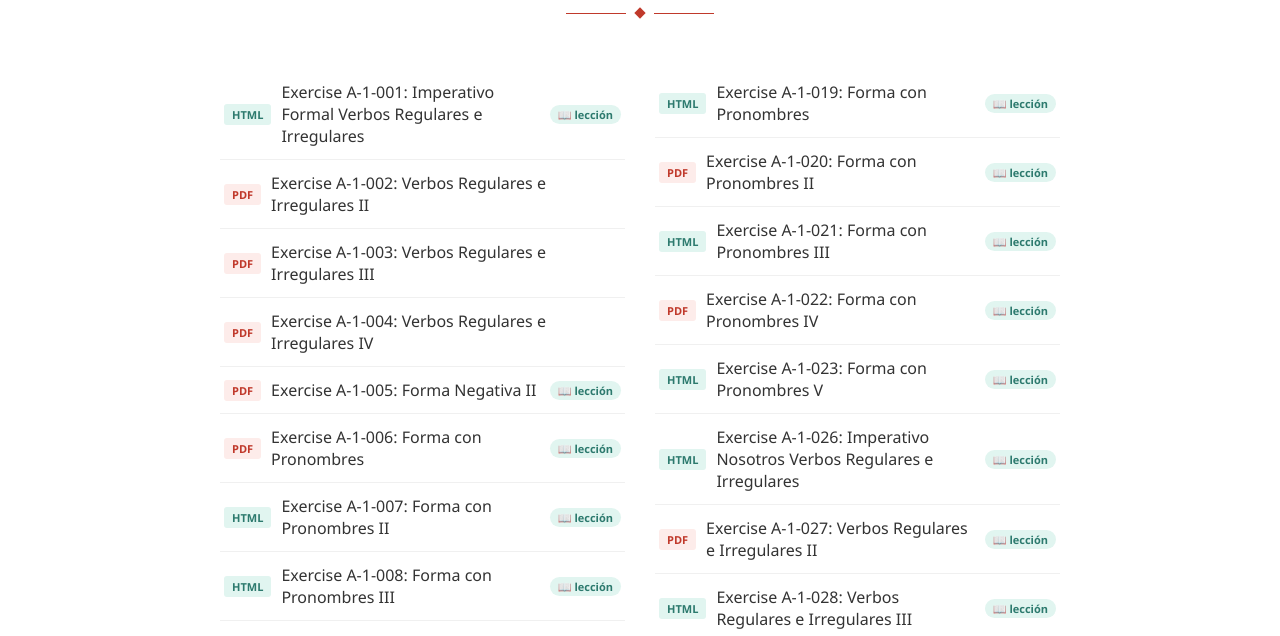
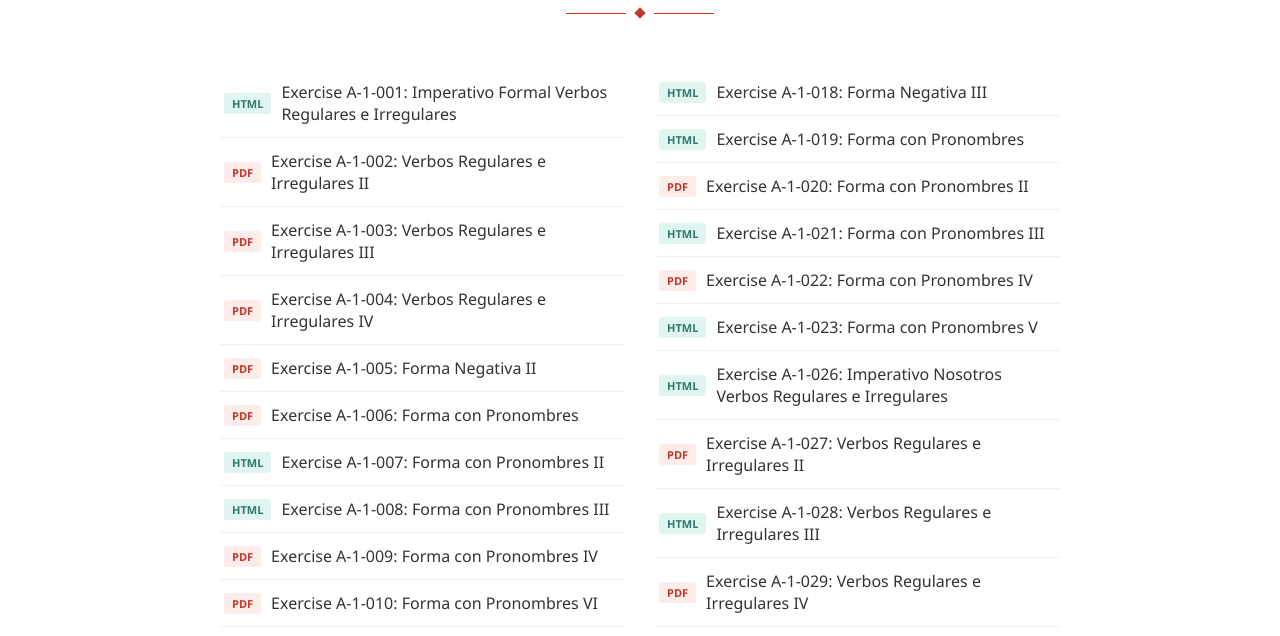
Before and after one commit to AlejandroSolis00/web-spanish-classes, a plain HTML site: page ejercicios-advanced1.html in a window 1280 px wide. Shown: the part 150-786 px from the top of the page. Drawn offline with Linux system fonts and the light colour scheme.

Commit message:
Quitar etiquetas de conteo de los listados

```diff
--- a/app.js
+++ b/app.js
@@ -2,11 +2,8 @@
   var C = window.CATALOG || [];
   var norm = function (s) { return s.toLowerCase().normalize('NFD').replace(/[̀-ͯ]/g, ''); };
   var li = function (it, level) {
-    var n = (it.rel || []).length, tag = '';
-    if (n) tag = '<span class="rel-tag" title="' + (it.href.indexOf('Lessons/') === 0 ? 'Ejercicios de este tema' : 'Tiene lección') + '">' +
-      (it.href.indexOf('Lessons/') === 0 ? n + (n === 1 ? ' ejercicio' : ' ejercicios') : '📖 lección') + '</span>';
     return '<li><a href="' + encodeURI(it.href) + '" target="_blank" rel="noopener"><span class="badge badge-' + it.type + '">' +
-      it.type.toUpperCase() + '</span>' + it.text + tag + (level ? '<span class="result-level">' + level + '</span>' : '') + '</a></li>';
+      it.type.toUpperCase() + '</span>' + it.text + (level ? '<span class="result-level">' + level + '</span>' : '') + '</a></li>';
   };
   var list = document.getElementById('fileList');
   if (list) {
--- a/ejercicios-advanced1.html
+++ b/ejercicios-advanced1.html
@@ -32,8 +32,6 @@
     .badge-html { background: #e1f5f0; color: #2d7a6e; }
     .badge-pdf { background: #fdecea; color: #c0392b; }
     footer { text-align: center; padding: 30px; font-size: 12px; color: #aaa; border-top: 1px solid #eee; }
-    .rel-tag { font-size: 11px; font-weight: 600; color: #2d7a6e; background: #e1f5f0; border-radius: 10px; padding: 2px 8px; margin-left: auto; flex-shrink: 0; white-space: nowrap; }
-    .rel-tag + .result-level { margin-left: 10px; }
   </style>
 </head>
 <body>
```
Also changed, not shown: ejercicios-advanced2.html (+0 -2 lines), ejercicios-beginner1.html (+0 -2 lines), ejercicios-beginner2.html (+0 -2 lines), ejercicios-intermediate1.html (+0 -2 lines), ejercicios-intermediate2.html (+0 -2 lines), index.html (+0 -2 lines), lecciones-advanced.html (+0 -2 lines), lecciones-beginner1.html (+0 -2 lines), lecciones-beginner2.html (+0 -2 lines), lecciones-intermediate1.html (+0 -2 lines).
